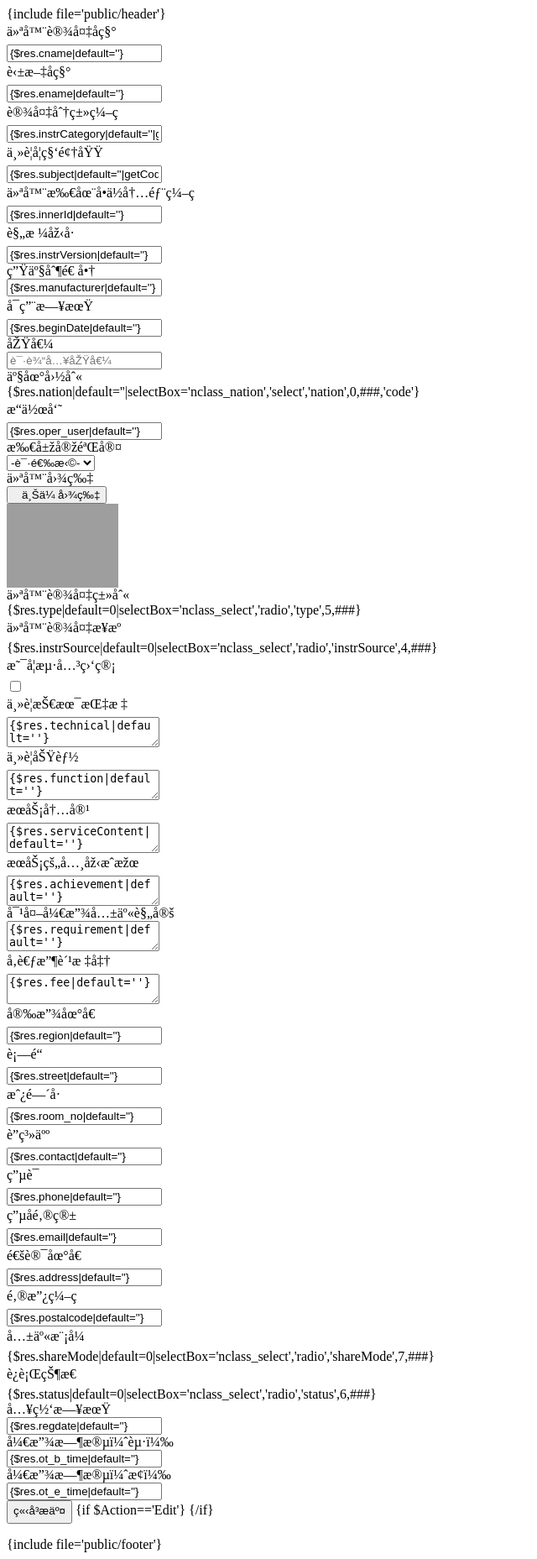
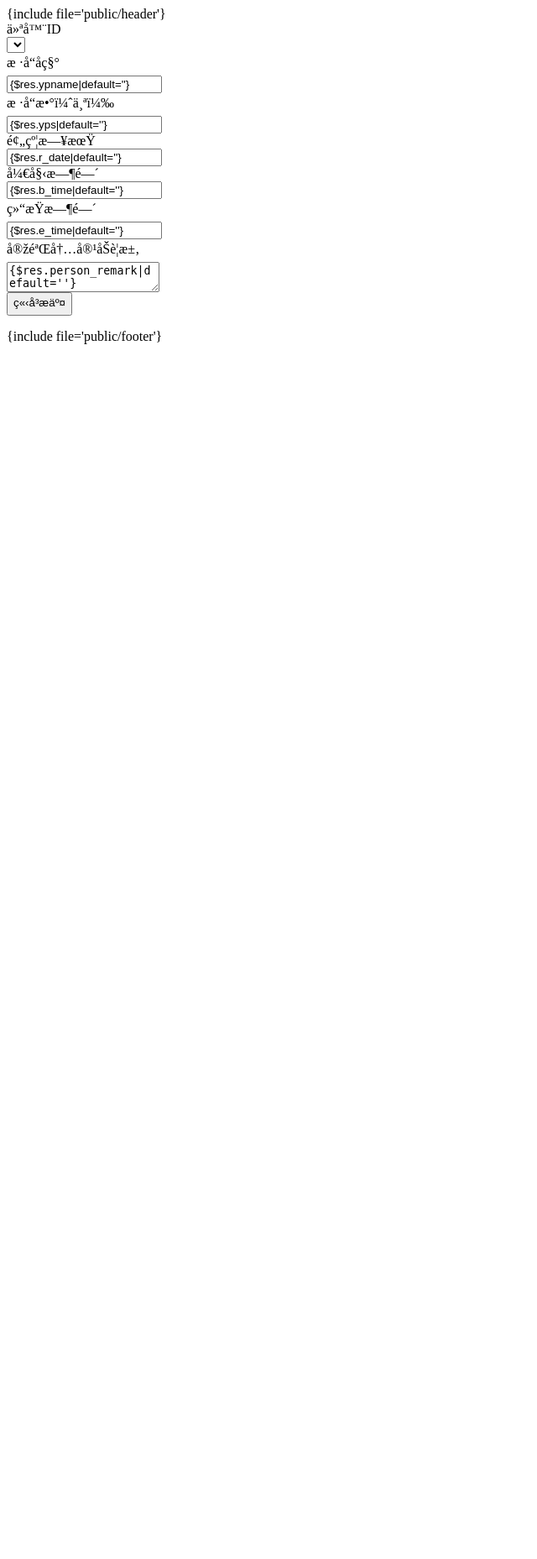
Before and after one commit to njgj/gocms-V2.0, a PHP site: page /wd/application/manage/view/inst_yy/add.html in a window 1280 px wide. Shown: the whole page at 84% size, without its empty margins (0-640 px from the left). After the commit the page ends 410 px from the top, so only its background shows below. Run offline with PHP 8.4, Linux system fonts and the light colour scheme; lists and menus that the app fills with data are empty; grey boxes are pictures that could not be loaded.

Commit message:
完善仪器预约

```diff
--- a/application/manage/view/inst_yy/add.html
+++ b/application/manage/view/inst_yy/add.html
@@ -1,260 +1,60 @@
 {include file='public/header'}
 <body>
-<form class="layui-form" action="__MAN__/inst/save" method="post">
-
+<form class="layui-form" action="__MAN__/inst_yy/save" method="post">
 
 	<div class="layui-form-item">
-		<label class="layui-form-label">仪器设备名称</label>
+		<label class="layui-form-label">仪器ID</label>
 		<div class="layui-input-block">
-			<input type="text" name="cname" id="cname" required  lay-verify="required" placeholder="请输入仪器设备名称" class="layui-input" value="{$res.cname|default=''}">
+			<select name="instid" lay-verify="required" lay-search>
+				{$res.instid|default=0|getInstOption}
+			</select>
 		</div>
 	</div>
 	<div class="layui-form-item">
-		<label class="layui-form-label">英文名称</label>
+		<label class="layui-form-label">样品名称</label>
 		<div class="layui-input-block">
-			<input type="text" name="ename" id="ename" required  lay-verify="required" placeholder="请输入英文名称" class="layui-input" value="{$res.ename|default=''}">
-		</div>
-	</div>
-
-	<div class="layui-form-item">
-		<label class="layui-form-label">设备分类编码</label>
-		<div class="layui-input-block">
-			<input type="text" name="instrCategoryName" id="instrCategoryName" required  lay-verify="required" placeholder="请输入设备分类编码" class="layui-input" value="{$res.instrCategory|default=''|getCodePath='nclass_select',###}" onclick="opentree({iscode:1,tablename:'nclass_select',textid:'instrCategoryName',codeid:'instrCategory',id:1,flag:1})">
-			<input type="hidden" name="instrCategory" id="instrCategory" value="{$res.instrCategory|default=''}">
+			<input type="text" name="ypname" id="ypname" required  lay-verify="required" placeholder="请输入样品名称" class="layui-input" value="{$res.ypname|default=''}">
 		</div>
 	</div>
 	<div class="layui-form-item">
-		<label class="layui-form-label">主要学科领域</label>
+		<label class="layui-form-label">样品数（个）</label>
 		<div class="layui-input-block">
-			<input type="text" name="subjectName" id="subjectName" required  lay-verify="required" placeholder="请输入主要学科领域" class="layui-input" value="{$res.subject|default=''|getCodePath='nclass_select',###}" onclick="opentree({iscode:1,tablename:'nclass_select',textid:'subjectName',codeid:'subject',id:2,flag:1})">
-			<input type="hidden" name="subject" id="subject" value="{$res.subject|default=''}">
-
-		</div>
-	</div>
-	<div class="layui-form-item">
-		<div class="layui-inline">
-			<label class="layui-form-label">仪器所在单位内部编码</label>
-			<div class="layui-input-block">
-				<input type="text" name="innerId" id="innerId" placeholder="请输入仪器所在单位内部编码" class="layui-input" value="{$res.innerId|default=''}">
-			</div>
-		</div>
-
-		<div class="layui-inline">
-			<label class="layui-form-label">规格型号</label>
-			<div class="layui-input-block">
-				<input type="text" name="instrVersion" id="instrVersion" placeholder="请输入规格型号" class="layui-input" value="{$res.instrVersion|default=''}">
-			</div>
-		</div>
-		<div class="layui-inline">
-			<label class="layui-form-label">生产制造商</label>
-			<div class="layui-input-block">
-				<input type="text" name="manufacturer" id="manufacturer"  placeholder="请输入生产制造商" class="layui-input" value="{$res.manufacturer|default=''}">
-			</div>
-		</div>
-	</div>
-	<div class="layui-form-item">
-		<div class="layui-inline">
-			<label class="layui-form-label">启用日期</label>
-			<div class="layui-input-block">
-				<input type="text" name="beginDate" id="beginDate"  placeholder="请输入启用日期" class="layui-input layui-date" value="{$res.beginDate|default=''}">
-			</div>
-		</div>
-		<div class="layui-inline">
-			<label class="layui-form-label">原值</label>
-			<div class="layui-input-block">
-				<input type="number" name="worth" required  lay-verify="number" placeholder="请输入原值" class="layui-input" value="{$res.worth|default=''}">
-			</div>
-		</div>
-		<div class="layui-inline">
-			<label class="layui-form-label">产地国别</label>
-			<div class="layui-input-block">
-				{$res.nation|default=''|selectBox='nclass_nation','select','nation',0,###,'code'}
-			</div>
-		</div>
-
-	</div>
-
-	<div class="layui-form-item">
-		<label class="layui-form-label">操作员</label>
-		<div class="layui-input-block">
-			<input type="text" name="oper_user" id="oper_user" required  lay-verify="required" placeholder="请输入操作员" class="layui-input" value="{$res.oper_user|default=''}">
-		</div>
-	</div>
-	<div class="layui-form-item">
-		<label class="layui-form-label">所属实验室</label>
-		<div class="layui-input-block">
-			<select name="lab_no" lay-verify="required">
-				<option value="">-请选择-</option>
-				{$res.lab_no|default=0|getTreeOption='nclass_city',1,###}
-			</select>
-		</div>
-	</div>
-
-	<div class="layui-form-item">
-		<label class="layui-form-label">仪器图片</label>
-		<div class="layui-input-block">
-			<div class="layui-upload">
-				<button type="button" class="layui-btn" id="upload"><i class="layui-icon">&#xe67c;</i>上传图片</button>
-				<div class="layui-upload-list">
-					<img class="layui-upload-img" id="img" src="__STATIC__/uploadfile/images/{$res.image|default='nopic.png'}" style="height: 100px;" onclick="window.open(this.src)">
-				</div>
-				<input type="hidden" name="image" id="image"  class="layui-input"  value="{$res.image|default=''}">
-			</div>
+			<input type="text" name="yps" id="yps" required  lay-verify="number" placeholder="请输入样品数" class="layui-input" value="{$res.yps|default=''}">
 		</div>
 	</div>
 
 	<div class="layui-form-item">
 	<div class="layui-inline">
-			<label class="layui-form-label">仪器设备类别</label>
+		<label class="layui-form-label">预约日期</label>
 		<div class="layui-input-block">
-				{$res.type|default=0|selectBox='nclass_select','radio','type',5,###}
+			<input type="text" name="r_date" id="r_date" required  lay-verify="required" placeholder="请输入预约日期" class="layui-input" value="{$res.r_date|default=''}">
 		</div>
 	</div>
 	<div class="layui-inline">
-			<label class="layui-form-label">仪器设备来源</label>
+		<label class="layui-form-label">开始时间</label>
 		<div class="layui-input-block">
-				{$res.instrSource|default=0|selectBox='nclass_select','radio','instrSource',4,###}
+			<input type="text" name="b_time" id="b_time" required  lay-verify="required" placeholder="请输入开始时间" class="layui-input" value="{$res.b_time|default=''}">
 		</div>
 	</div>
 	<div class="layui-inline">
-			<label class="layui-form-label">是否海关监管</label>
+		<label class="layui-form-label">结束时间</label>
 		<div class="layui-input-block">
-				<input type="checkbox" name="instrSupervise" lay-skin="switch"  lay-text="ON|OFF" {eq name="$res.instrSupervise|default=0" value="1" }checked{/eq}>
+			<input type="text" name="e_time" id="e_time" required  lay-verify="required" placeholder="请输入结束时间" class="layui-input" value="{$res.e_time|default=''}">
 		</div>
+	</div>
+	</div>
+	<div class="layui-form-item">
+		<label class="layui-form-label">实验内容及要求</label>
+		<div class="layui-input-block">
+			<textarea name="person_remark" placeholder="请输入实验内容及要求" class="layui-textarea">{$res.person_remark|default=''}</textarea>
 		</div>
 	</div>
 
 	<div class="layui-form-item">
-		<label class="layui-form-label">主要技术指标</label>
-		<div class="layui-input-block">
-			<textarea name="technical" placeholder="请输入主要技术指标" class="layui-textarea">{$res.technical|default=''}</textarea>
-		</div>
-	</div>
-	<div class="layui-form-item">
-		<label class="layui-form-label">主要功能</label>
-		<div class="layui-input-block">
-			<textarea name="function" placeholder="请输入主要功能" class="layui-textarea">{$res.function|default=''}</textarea>
-		</div>
-	</div>
-	<div class="layui-form-item">
-		<label class="layui-form-label">服务内容</label>
-		<div class="layui-input-block">
-			<textarea name="serviceContent" placeholder="请输入服务内容" class="layui-textarea">{$res.serviceContent|default=''}</textarea>
-		</div>
-	</div>
-	<div class="layui-form-item">
-		<label class="layui-form-label">服务的典型成果</label>
-		<div class="layui-input-block">
-			<textarea name="achievement" placeholder="请输入服务的典型成果" class="layui-textarea">{$res.achievement|default=''}</textarea>
-		</div>
-	</div>
-
-
-	<div class="layui-form-item">
-		<label class="layui-form-label">对外开放共享规定</label>
-		<div class="layui-input-block">
-			<textarea name="requirement" placeholder="请输入对外开放共享规定" class="layui-textarea">{$res.requirement|default=''}</textarea>
-		</div>
-	</div>
-	<div class="layui-form-item">
-		<label class="layui-form-label">参考收费标准</label>
-		<div class="layui-input-block">
-			<textarea name="fee" placeholder="请输入参考收费标准" class="layui-textarea">{$res.fee|default=''}</textarea>
-		</div>
-	</div>
-
-	<div class="layui-form-item">
-		<label class="layui-form-label">安放地址</label>
-		<div class="layui-input-block">
-			<input type="text" name="region" id="region"  placeholder="请输入安放地址" class="layui-input" value="{$res.region|default=''}">
-		</div>
-	</div>
-	<div class="layui-form-item">
-		<label class="layui-form-label">街道</label>
-		<div class="layui-input-block">
-			<input type="text" name="street" id="street"  placeholder="请输入街道" class="layui-input" value="{$res.street|default=''}">
-		</div>
-	</div>
-	<div class="layui-form-item">
-		<label class="layui-form-label">房间号</label>
-		<div class="layui-input-block">
-			<input type="text" name="room_no" id="room_no" placeholder="请输入房间号" class="layui-input" value="{$res.room_no|default=''}">
-		</div>
-	</div>
-	<div class="layui-form-item">
-		<label class="layui-form-label">联系人</label>
-		<div class="layui-input-block">
-			<input type="text" name="contact" id="contact" required  lay-verify="required" placeholder="请输入联系人" class="layui-input" value="{$res.contact|default=''}">
-		</div>
-	</div>
-	<div class="layui-form-item">
-		<label class="layui-form-label">电话</label>
-		<div class="layui-input-block">
-			<input type="text" name="phone" id="phone" required  lay-verify="required" placeholder="请输入电话" class="layui-input" value="{$res.phone|default=''}">
-		</div>
-	</div>
-	<div class="layui-form-item">
-		<label class="layui-form-label">电子邮箱</label>
-		<div class="layui-input-block">
-			<input type="text" name="email" id="email" required  lay-verify="required" placeholder="请输入电子邮箱" class="layui-input" value="{$res.email|default=''}">
-		</div>
-	</div>
-	<div class="layui-form-item">
-		<label class="layui-form-label">通讯地址</label>
-		<div class="layui-input-block">
-			<input type="text" name="address" id="address"  placeholder="请输入通讯地址" class="layui-input" value="{$res.address|default=''}">
-		</div>
-	</div>
-	<div class="layui-form-item">
-		<label class="layui-form-label">邮政编码</label>
-		<div class="layui-input-block">
-			<input type="text" name="postalcode" id="postalcode"  placeholder="请输入邮政编码" class="layui-input" value="{$res.postalcode|default=''}">
-		</div>
-	</div>
-	<div class="layui-form-item">
-		<div class="layui-inline">
-			<label class="layui-form-label">共享模式</label>
-			<div class="layui-input-block">
-					{$res.shareMode|default=0|selectBox='nclass_select','radio','shareMode',7,###}
-
-			</div>
-		</div>
-		<div class="layui-inline">
-			<label class="layui-form-label">运行状态</label>
-			<div class="layui-input-block">
-				{$res.status|default=0|selectBox='nclass_select','radio','status',6,###}
-			</div>
-		</div>
-
-	</div>
-	<div class="layui-form-item">
-		<div class="layui-inline">
-			<label class="layui-form-label">入网日期</label>
-			<div class="layui-input-block">
-				<input type="text" name="regdate" id="regdate" required  lay-verify="required" placeholder="请输入入网日期" class="layui-input  layui-date" value="{$res.regdate|default=''}">
-			</div>
-		</div>
-		<div class="layui-inline">
-			<label class="layui-form-label">开放时段（起）</label>
-			<div class="layui-input-block">
-				<input type="text" name="ot_b_time" id="ot_b_time" required  lay-verify="required" placeholder="请输入开放时段（起）" class="layui-input layui-date" value="{$res.ot_b_time|default=''}">
-			</div>
-		</div>
-		<div class="layui-inline">
-			<label class="layui-form-label">开放时段（止）</label>
-			<div class="layui-input-block">
-				<input type="text" name="ot_e_time" id="ot_e_time" required  lay-verify="required" placeholder="请输入开放时段（止）" class="layui-input layui-date" value="{$res.ot_e_time|default=''}">
-			</div>
-		</div>
-	</div>
-    <div class="layui-form-item">
 		<div class="layui-input-block">
 			<button class="layui-btn" lay-submit lay-filter="OK">立即提交</button>
 
-            <input name="Action" type="hidden" value="{$Action}">
-            {if $Action=='Edit'}
-            <input type="hidden" name="id" value="{$res.id}">
-            {/if}
+
 
 		</div>
 	</div>
@@ -262,11 +62,14 @@
 
 
 
+
 {include file='public/footer'}
 <script>
     getEditor('content');
-    layui.use(['form','mymod'], function(){
+    layui.use(['form','mymod','laydate'], function(){
         var form = layui.form
+			,laydate = layui.laydate
+			,$ = layui.jquery
             ,mymod = layui.mymod;
 
         mymod.upfile({
@@ -277,6 +80,27 @@
             dir:'__STATIC__/uploadfile'
         });
 
+        //执行一个laydate实例
+        laydate.render({
+            elem: '#r_date' //指定元素++
+			,min:0
+            ,max: 7 //7天后
+
+        });
+        laydate.render({
+            elem: '#b_time' //指定元素++
+            ,type:'time'
+            ,format:'HH:mm'
+			,min:'09:00:00'
+            ,max:'17:00:00'
+        });
+        laydate.render({
+            elem: '#e_time' //指定元素++
+            ,type:'time'
+			,format:'HH:mm'
+            ,min:'09:00:00'
+			,max:'17:00:00'
+        });
         //监听提交
         form.on('submit(OK)', function(data){
             //layer.msg(JSON.stringify(data.field));
--- a/application/manage/view/inst_yy/index.html
+++ b/application/manage/view/inst_yy/index.html
@@ -16,7 +16,8 @@
             </select>
         </div>
         <button class="layui-btn" lay-submit="" lay-filter="search"><i class="layui-icon layui-btn-icon"></i>查询</button>
-        <a class="layui-btn layui-btn-danger" onClick="delAll('__MAN__/inst/del')">批量删除</a>
+        <a class="layui-btn layui-btn-normal" onClick="newdialog('新增','__MAN__/inst_yy/add',800,550)">新增</a>
+        <a class="layui-btn layui-btn-danger" onClick="delAll('__MAN__/inst_yy/del')">批量删除</a>
 
     </form>
 </blockquote>
@@ -48,7 +49,7 @@
             <td>{$v.bm}</td>
             <td>{$v.username}</td>
             <td>{$v.realname}</td>
-            <td>{$v.company}</td>
+            <td>{$v.company2}</td>
             <td>{$v.cname}</td>
             <td>{$v.r_date}</td>
             <td>{$v.person_addtime}</td>
```
Also changed, not shown: application/common.php (+20 -0 lines), application/manage/controller/InstYy.php (+10 -24 lines). Lines whose indentation alone changed are shown as unchanged.
